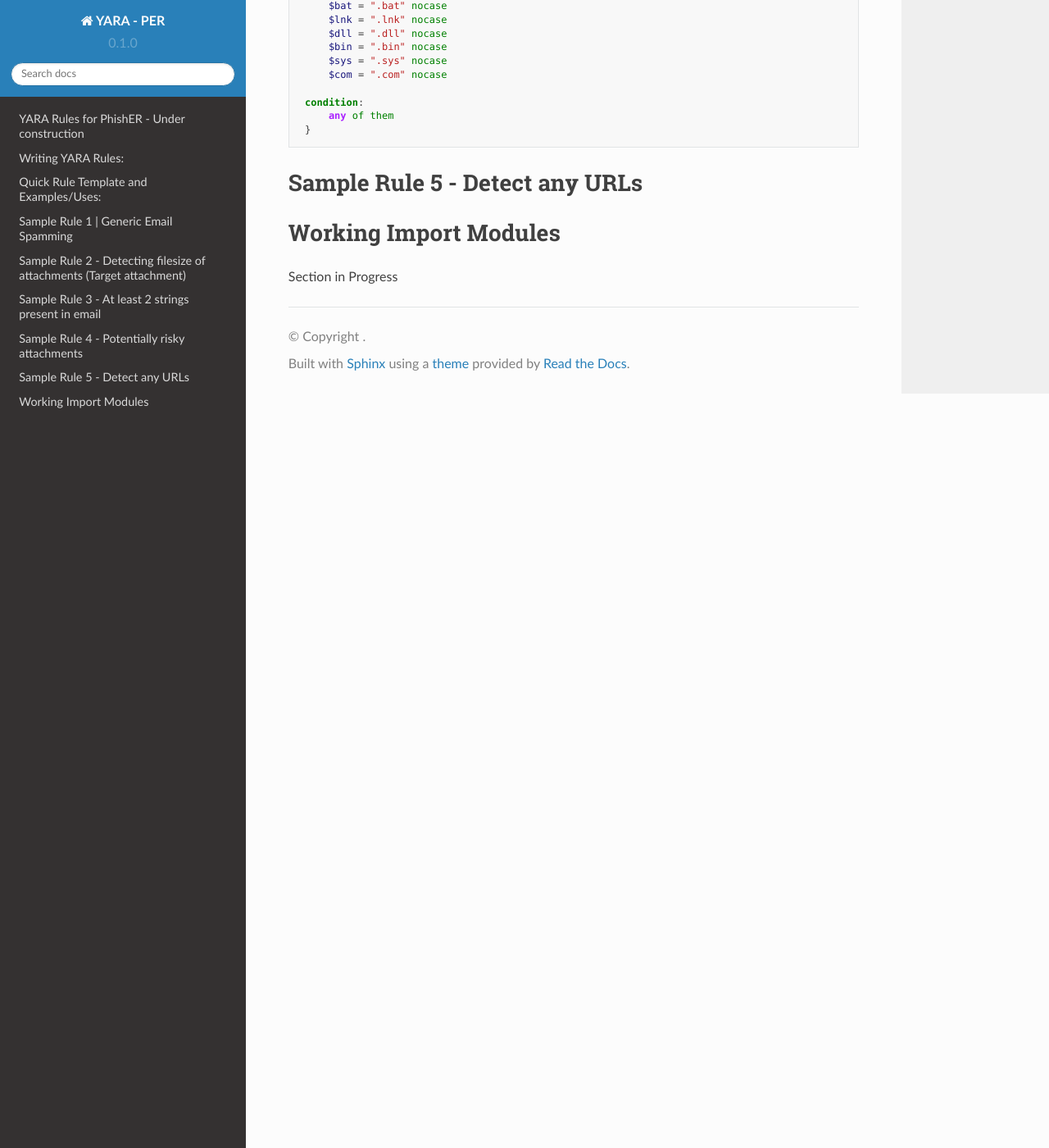
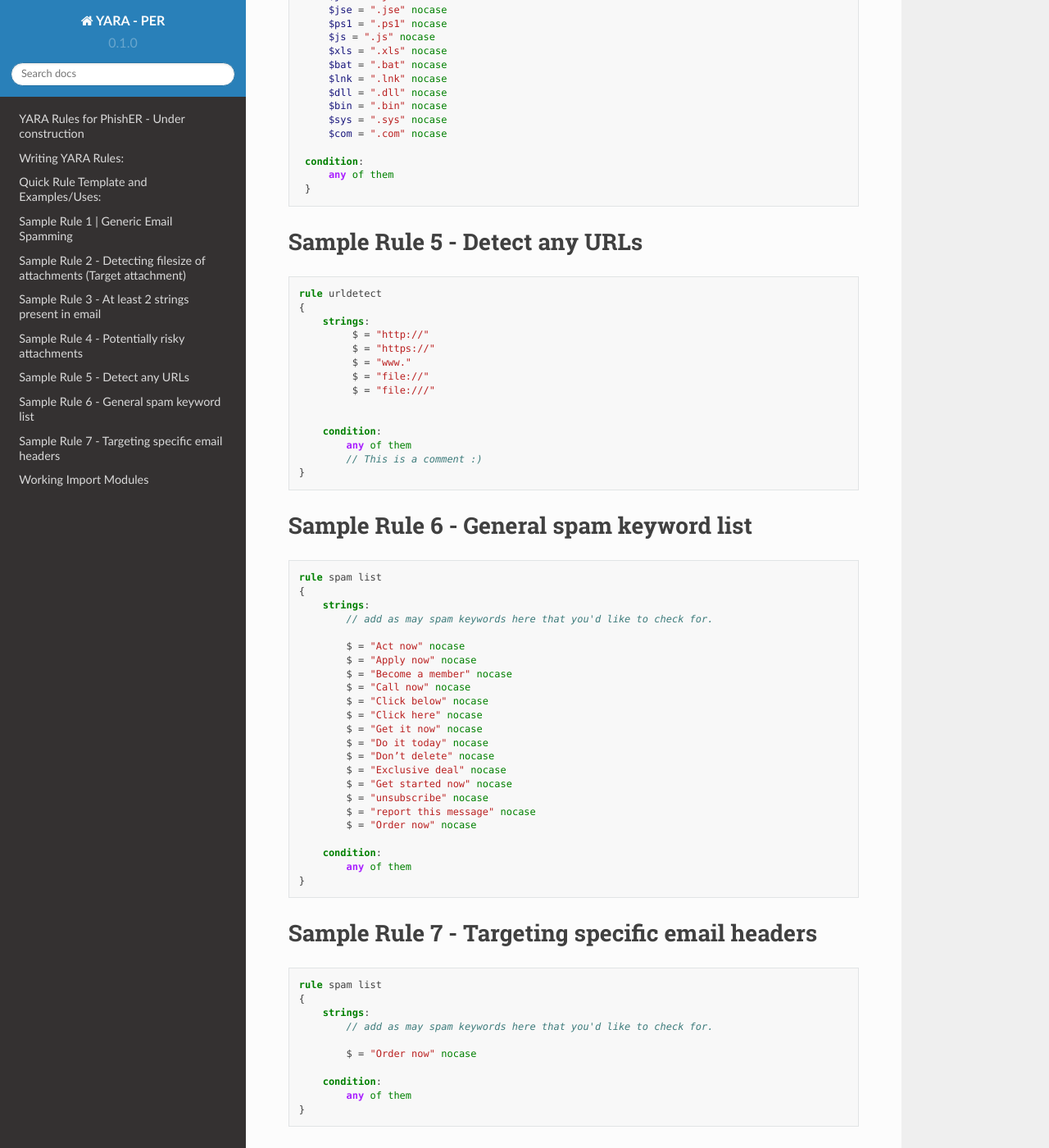
Before and after one commit to TPSWizard/YARA-Post-Inbox, a Sphinx documentation site: the page built from docs/source/index.rst, in a window 1280 px wide and 1400 px high, scrolled down 3028 px. Shown: the whole window at 82% size. Built offline with Sphinx 7.4.7 and the Read the Docs theme 2.0.0, drawn with Linux system fonts in a browser that asks for light colours; some of the changed text lies outside the part shown.

Commit message:
Update index.rst

```diff
--- a/docs/source/index.rst
+++ b/docs/source/index.rst
@@ -6,7 +6,9 @@ YARA rules are text files with a very basic, yet powerful, syntax. These rules c
 Each rule in YARA starts with the keyword rule followed by a rule identifier. Identifiers must follow the same lexical conventions of the C programming language, they can contain any alphanumeric character and the underscore character, but the first character cannot be a digit. Rule identifiers are case sensitive and cannot exceed 128 characters. The following keywords are reserved and cannot be used as an identifier:
 
 Meta: Background information regarding rule - Not processed
+
 Strings: Pieces of information being searched for in our target email.
+
 Conditions: Defines the condition for matching. It can be just matching one or several strings. (Are my strings "true?)
 
 
@@ -218,6 +220,65 @@ Sample Rule 4 - Potentially risky attachments
 
 Sample Rule 5 - Detect any URLs
 ================================
+.. code-block:: yara
+
+    rule urldetect
+    {
+        strings:
+             $ = "http://"
+             $ = "https://"
+             $ = "www."
+             $ = "file://"
+             $ = "file:///"
+
+
+        condition:
+            any of them
+            // This is a comment :)
+    }
+
+Sample Rule 6 - General spam keyword list
+================================
+.. code-block:: yara
+
+    rule spam list
+    {
+        strings:
+            // add as may spam keywords here that you'd like to check for.
+
+            $ = "Act now" nocase
+            $ = "Apply now" nocase
+            $ = "Become a member" nocase
+            $ = "Call now" nocase
+            $ = "Click below" nocase
+            $ = "Click here" nocase
+            $ = "Get it now" nocase
+            $ = "Do it today" nocase
+            $ = "Don’t delete" nocase
+            $ = "Exclusive deal" nocase
+            $ = "Get started now" nocase
+            $ = "unsubscribe" nocase
+            $ = "report this message" nocase
+            $ = "Order now" nocase
+
+        condition:
+            any of them
+    }
+
+Sample Rule 7 - Targeting specific email headers
+================================
+.. code-block:: yara
+
+    rule spam list
+    {
+        strings:
+            // add as may spam keywords here that you'd like to check for.
+
+            $ = "Order now" nocase
+
+        condition:
+            any of them
+    }
 
 
 
```
Also changed, not shown: other parts of docs/source/index.rst (+2 -2 lines).
